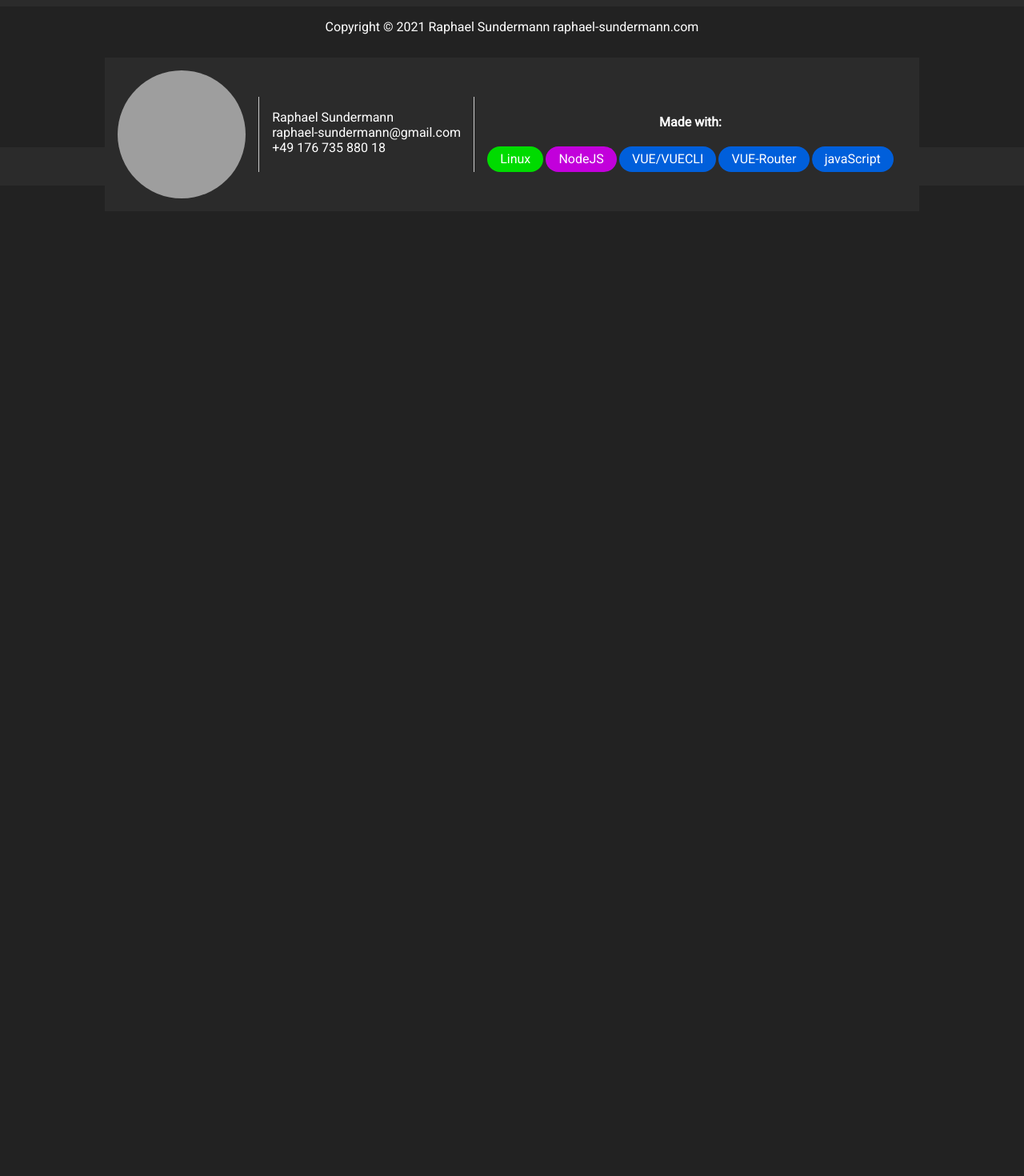
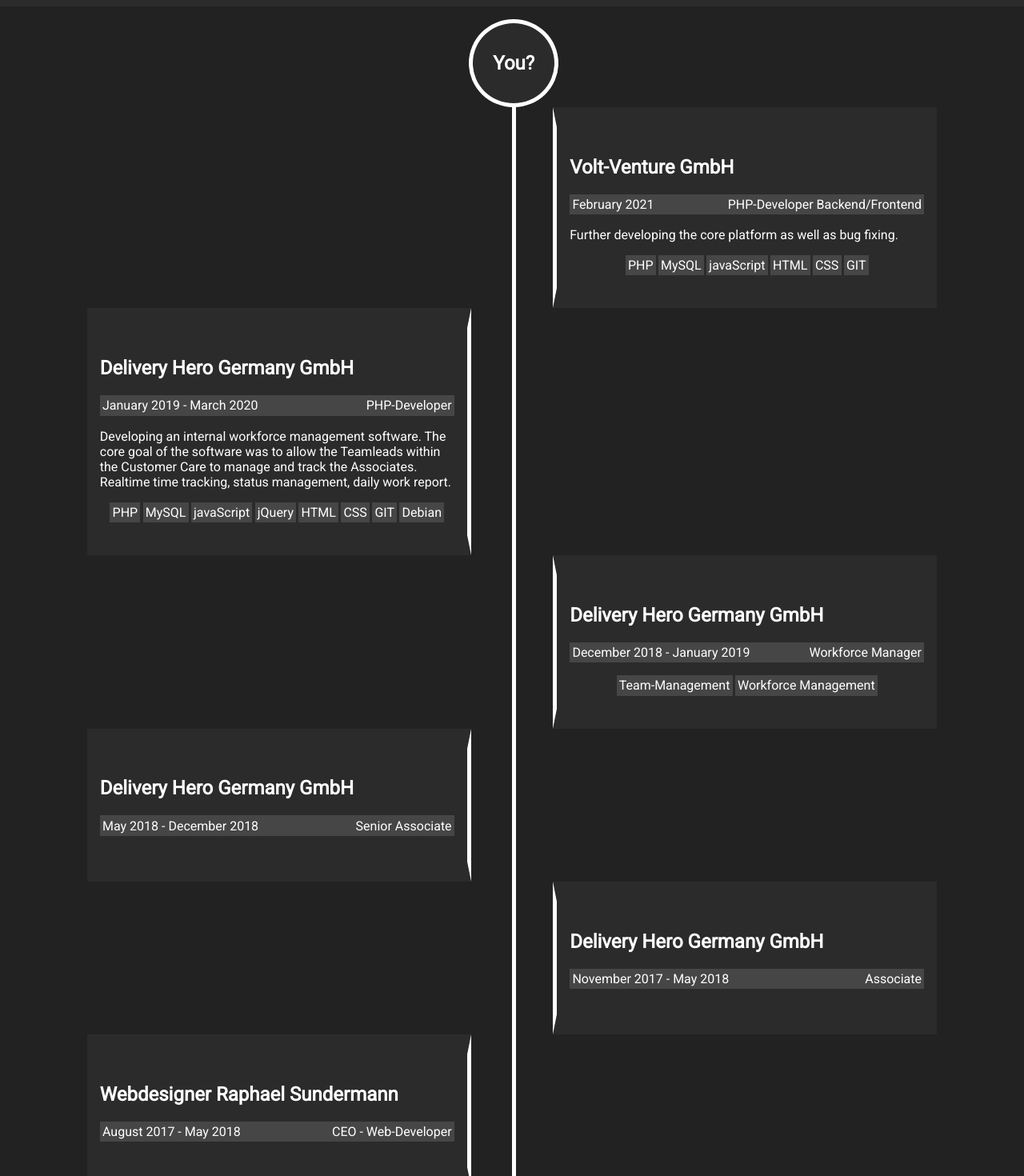
Before and after one commit to sircoffeeknight/rsundermanncom, a Vue app: page /curriculum in a window 1280 px wide. Shown: the part 680-2150 px from the top of the page at 80% size. Before the commit the page ends 944 px from the top, so only its background shows below. Built offline with nearby package versions, Linux system fonts and the light colour scheme; grey boxes are pictures that could not be loaded.

Commit message:
RSUN-8: Add Curriculum

```diff
--- a/src/components/Curriculum/CurriculumTimeline.vue
+++ b/src/components/Curriculum/CurriculumTimeline.vue
@@ -1,9 +1,123 @@
 <template>
-    <main>
-
+    <main class="timeline">
+        <ul class="timeline__list">
+            <li class="timeline__item" v-for="timelineProp in timeline" :key="timelineProp">
+                <article>
+                <div class="timeline__item__title"><h2>{{ timelineProp.title }}</h2></div>
+                <div class="timeline__item__time" v-if="timelineProp.time || timelineProp.position"><span>{{ timelineProp.time }}</span> <span v-if="timelineProp.position">{{ timelineProp.position }}</span></div>
+                <h4 class="timeline__item__grad" v-if="timelineProp.graduation">Graduation: {{ timelineProp.graduation }}</h4>
+                <p class="timeline__item__desc" v-if="timelineProp.description">{{ timelineProp.description }}</p>
+                <div class="timeline__item__skill" v-if="timelineProp.skill.length > 0" >
+                    <ul>
+                        <li v-for="skill in timelineProp.skill" :key="skill">{{ skill }}</li>
+                    </ul>
+                </div>
+                </article>
+            </li>
+        </ul>
     </main>
 </template>
 
+<script>
+export default {
+    props: ['timeline'],
+}
+</script>
+
 <style scoped>
+main {
+    position: relative;
+    width: 80rem;
+    margin: 0 auto;
+}
+
+.timeline__list{
+    list-style: none;
+    padding: 0;
+}
+
+.timeline__list:after {
+    content: '';
+    position: absolute;
+    background-color: white;
+    top: 0;
+    bottom: 0;
+    left: 50%;
+    width: 5px;
+}
+
+.timeline__list > .timeline__item:nth-child(odd) {
+    left: 8.5%;
+    width: 30rem;
+    border-top: 25px solid transparent;
+    border-right: 5px solid white;
+    border-bottom: 25px solid transparent;
+}
+
+.timeline__list > .timeline__item:nth-child(even) {
+    left: 54%;
+    width: 30rem;
+    border-top: 25px solid transparent;
+    border-left: 5px solid white;
+    border-bottom: 25px solid transparent;
+}
+
+.timeline__list > .timeline__item:first-child {
+    z-index: 999;
+    left: 45.8%;
+    display: flex;
+    justify-content: center;
+    width: 7rem;
+    border-radius: 100%;
+    border: 5px solid white;
+}
+
+.timeline__list > .timeline__item:last-child {
+    z-index: 999;
+    left: 45.8%;
+    display: flex;
+    justify-content: center;
+    width: 7rem;
+    border-radius: 100%;
+    border: 5px solid white;
+}
+
+.timeline__item {
+    padding: 1rem;
+    position: relative;
+    background-color: rgb(43, 43, 43);
+    color: white;
+}
+
+.timeline__item__time {
+    display: flex;
+    justify-content: space-between;
+    background-color: rgb(70, 70, 70);
+    padding: 0.2rem;
+    position: relative;
+    margin-bottom: 1rem;
+}
+
+.timeline__item__grad {
+    margin: 0;
+}
+
+.timeline__item__desc {
+    margin: 0 0 1rem 0;
+}
+
+.timeline__item__skill > ul{
+    list-style: none;
+    display: flex;
+    flex-wrap: wrap;
+    gap: 0.2rem;
+    padding: 0;
+    justify-content: center;
+}
+
+.timeline__item__skill > ul > li {
+    background-color: rgb(70, 70, 70);
+    padding: 0.2rem;
+}
 
 </style>
--- a/src/pages/CurriculumVitae.vue
+++ b/src/pages/CurriculumVitae.vue
@@ -1,5 +1,5 @@
 <template>
-    <Timeline/>
+    <Timeline :timeline="timelineData"/>
 </template>
 
 <script>
@@ -8,6 +8,140 @@
 export default {
     components: {
         Timeline,
-    }
+    },
+    data() {
+        return {
+            timelineData: [
+                {
+                    title: 'You?',
+                    time: '',
+                    position: '',
+                    skill: [],
+                    graduation: '',
+                    description: '',
+                },
+                {
+                    title: 'Volt-Venture GmbH',
+                    time: 'February 2021',
+                    position: 'PHP-Developer Backend/Frontend',
+                    skill: ['PHP', 'MySQL', 'javaScript', 'HTML', 'CSS', 'GIT'],
+                    graduation: '',
+                    description: 'Further developing the core platform as well as bug fixing.',
+                },
+                {
+                    title: 'Delivery Hero Germany GmbH',
+                    time: 'January 2019 - March 2020',
+                    position: 'PHP-Developer',
+                    skill: ['PHP', 'MySQL', 'javaScript', 'jQuery', 'HTML', 'CSS', 'GIT', 'Debian'],
+                    graduation: '',
+                    description: 'Developing an internal workforce management software. The core goal of the software was to allow the Teamleads within the Customer Care to manage and track the Associates. Realtime time tracking, status management, daily work report.',
+                },
+                {
+                    title: 'Delivery Hero Germany GmbH',
+                    time: 'December 2018 - January 2019',
+                    position: 'Workforce Manager',
+                    skill: ['Team-Management', 'Workforce Management'],
+                    graduation: '',
+                    description: '',
+                },
+                {
+                    title: 'Delivery Hero Germany GmbH',
+                    time: 'May 2018 - December 2018',
+                    position: 'Senior Associate',
+                    skill: [],
+                    graduation: '',
+                    description: '',
+                },
+                {
+                    title: 'Delivery Hero Germany GmbH',
+                    time: 'November 2017 - May 2018',
+                    position: 'Associate',
+                    skill: [],
+                    graduation: '',
+                    description: '',
+                },
+                {
+                    title: 'Webdesigner Raphael Sundermann',
+                    time: 'August 2017 - May 2018',
+                    position: 'CEO - Web-Developer',
+                    skill: [],
+                    graduation: '',
+                    description: '',
+                },
+                {
+                    title: 'B.I.N.S.S GmbH',
+                    time: 'August 2017 - November 2017',
+                    position: 'Apprentice',
+                    skill: [],
+                    graduation: '',
+                    description: '',
+                },
+                {
+                    title: 'sprachlos GmbH',
+                    time: 'January 2017 - August 2017',
+                    position: 'Office Employee',
+                    skill: [],
+                    graduation: '',
+                    description: '',
+                },
+                {
+                    title: 'Pludra GmbH',
+                    time: 'November 2015 - November 2016',
+                    position: 'Temporary Job',
+                    skill: [],
+                    graduation: '',
+                    description: '',
+                },
+                {
+                    title: 'Abendrealschule Rheine',
+                    time: 'September 2013 - January 2016',
+                    position: '',
+                    skill: [],
+                    graduation: 'Fachoberschulreife',
+                    description: '',
+                },
+                {
+                    title: 'Mersch Bürosysteme GmbH',
+                    time: 'Octover 2011 - October 2012',
+                    position: 'CEO - Web-Developer',
+                    skill: [],
+                    graduation: '',
+                    description: '',
+                },
+                {
+                    title: 'Heriburg Hauptschule',
+                    time: 'September 2007 - June 2011',
+                    position: '',
+                    skill: [],
+                    graduation: 'Hauptschulabschluss n. Kl. 10',
+                    description: '',
+                },
+                {
+                    title: 'Snedwinkela Realschule',
+                    time: 'August 2005 - September 2007',
+                    position: '',
+                    skill: [],
+                    graduation: '',
+                    description: '',
+                },
+                {
+                    title: 'Thie Grundschule',
+                    time: 'September 2000 - June 2005',
+                    position: '',
+                    skill: [],
+                    graduation: '',
+                    description: '',
+                },
+                {
+                    title: 'Start',
+                    time: '',
+                    position: '',
+                    skill: [],
+                    graduation: '',
+                    description: '',
+                },
+            ]
+        }
+    },
 }
 </script>
```
